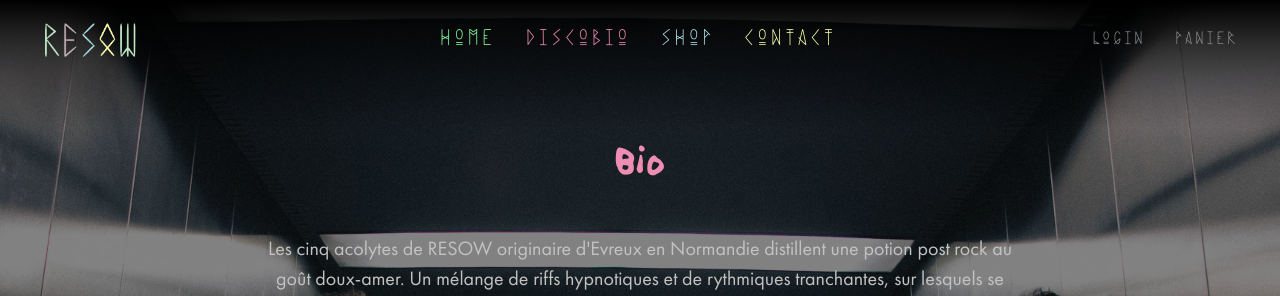
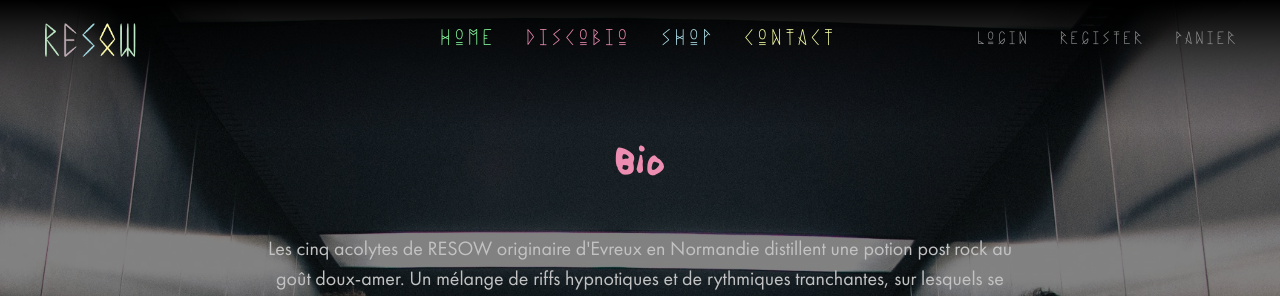
Before and after one commit to Julio-Compressor/RESOW, a PHP site: template src/View/DiscoBio/discoBio.html.twig in a window 1280 px wide. Shown: the top 296 px of the page. Run offline with PHP 8.4, Linux system fonts and the light colour scheme; the template is opened without the code that fills it: most values are stand-ins (such as "Sample title", 1, 10 or a date in 2020); some libraries are stand-ins or nearby versions.

Commit message:
save login

```diff
--- a/src/Controller/UserController.php
+++ b/src/Controller/UserController.php
@@ -14,10 +14,11 @@ class UserController extends AbstractController
             $user = $userManager->selectOneByEmail($credentials['email']);
             if ($user && password_verify($credentials['password'], $user['password'])) {
                 $_SESSION['user_id'] = $user['id'];
-                header('location: /');
+                header('location: /discoBio');
                 exit();
             }
         }
+    return $this->twig->render('User/login.html.twig');
     }
 
     public function register()
--- a/src/View/include/_navbar.html.twig
+++ b/src/View/include/_navbar.html.twig
@@ -15,7 +15,12 @@
             </div>
             <div class="uk-navbar-right">
                 <ul class="uk-navbar-nav">
-                    <li><a href="register" style="font-size: 1.1rem;">Login</a></li>
+                {% if user %}
+                <li>{{ user.name }}</li>
+                {% else %}
+                    <li><a href="/login" style="font-size: 1.1rem;">Login</a></li>
+                    <li><a href="/register" style="font-size: 1.1rem;">register</a></li>
+                    {% endif %}
                     <li><a href="#" style="font-size: 1.1rem;">panier</a></li>
                 </ul>
             </div>
```
